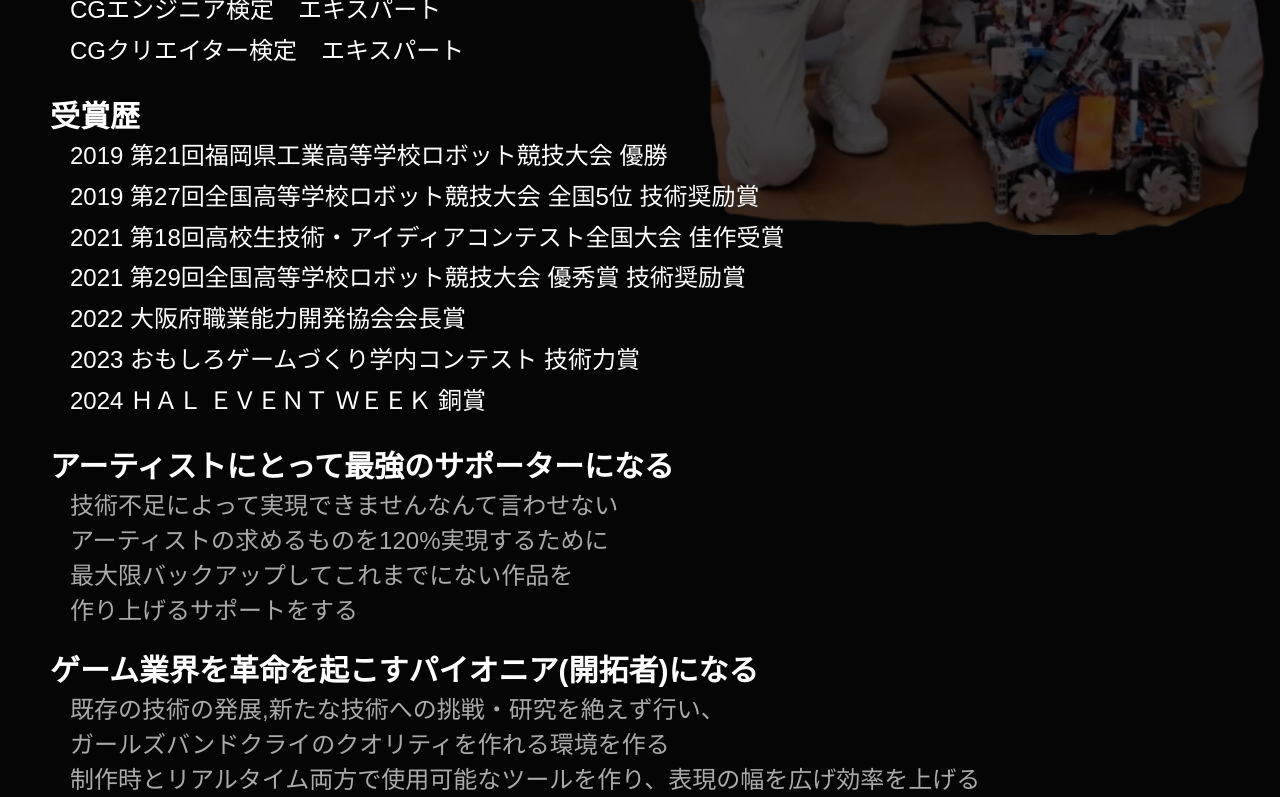
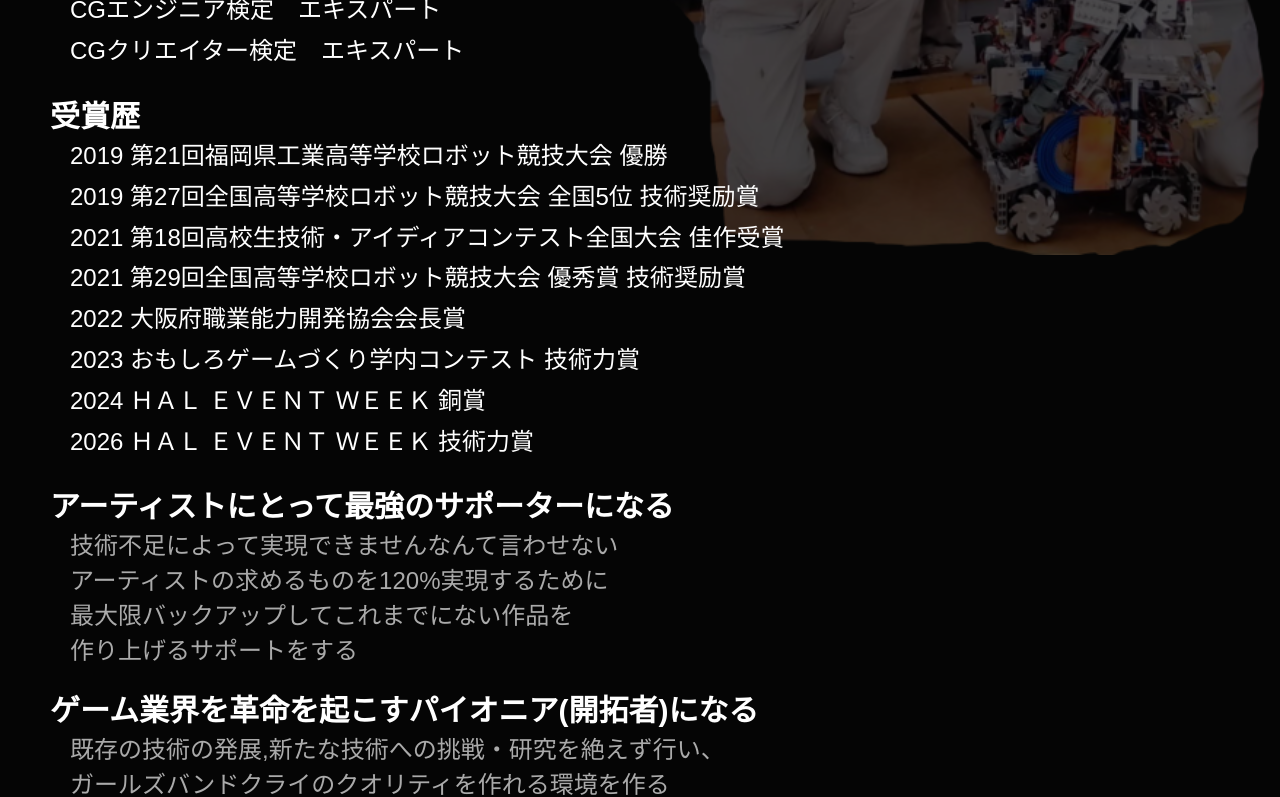
Before and after one commit to wrenchsun/wrenchsun.github.io, a plain HTML site: page index.html in a window 1280 px wide. Shown: the part 2020-2817 px from the top of the page. Drawn offline with nearby package versions, Linux system fonts and the light colour scheme.

Commit message:
受賞歴更新

```diff
--- a/index.html
+++ b/index.html
@@ -126,6 +126,7 @@
         2022 大阪府職業能力開発協会会長賞<br>
         2023 おもしろゲームづくり学内コンテスト 技術力賞<br>
         2024 ＨＡＬ ＥＶＥＮＴ ＷＥＥＫ 銅賞<br>
+        2026 ＨＡＬ ＥＶＥＮＴ ＷＥＥＫ 技術力賞<br>
       </skillStr>
 
       <h3>アーティストにとって最強のサポーターになる</h3>
```
